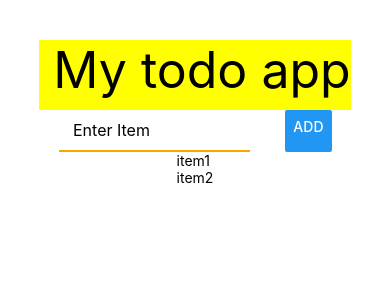
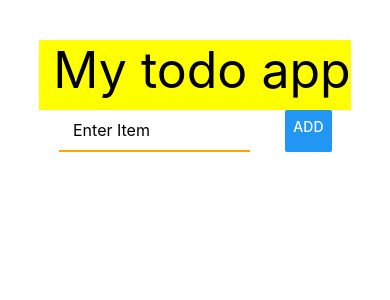
Before and after one commit to Zain-mir24/TodoList-ReactNative-, a React Native app: screen / in a window 390 px wide. Shown: the top 300 px of the page. Built offline with nearby package versions, Linux system fonts and the light colour scheme.

Commit message:
making pair for an array

```diff
--- a/App.js
+++ b/App.js
@@ -11,10 +11,10 @@ import {
 
 export default function App() {
   const [getinputtext, setinputtext] = useState('');
-  const [list, setlist] = useState(["item1", "item2"]);
+  const [list, setlist] = useState([]);
   const additem = () => {
     console.log(getinputtext);
-    setlist([...list, getinputtext]);
+    setlist([...list, {key:Math.random().toString() ,data:getinputtext}]);
     setinputtext('');
   };
   return (
```
